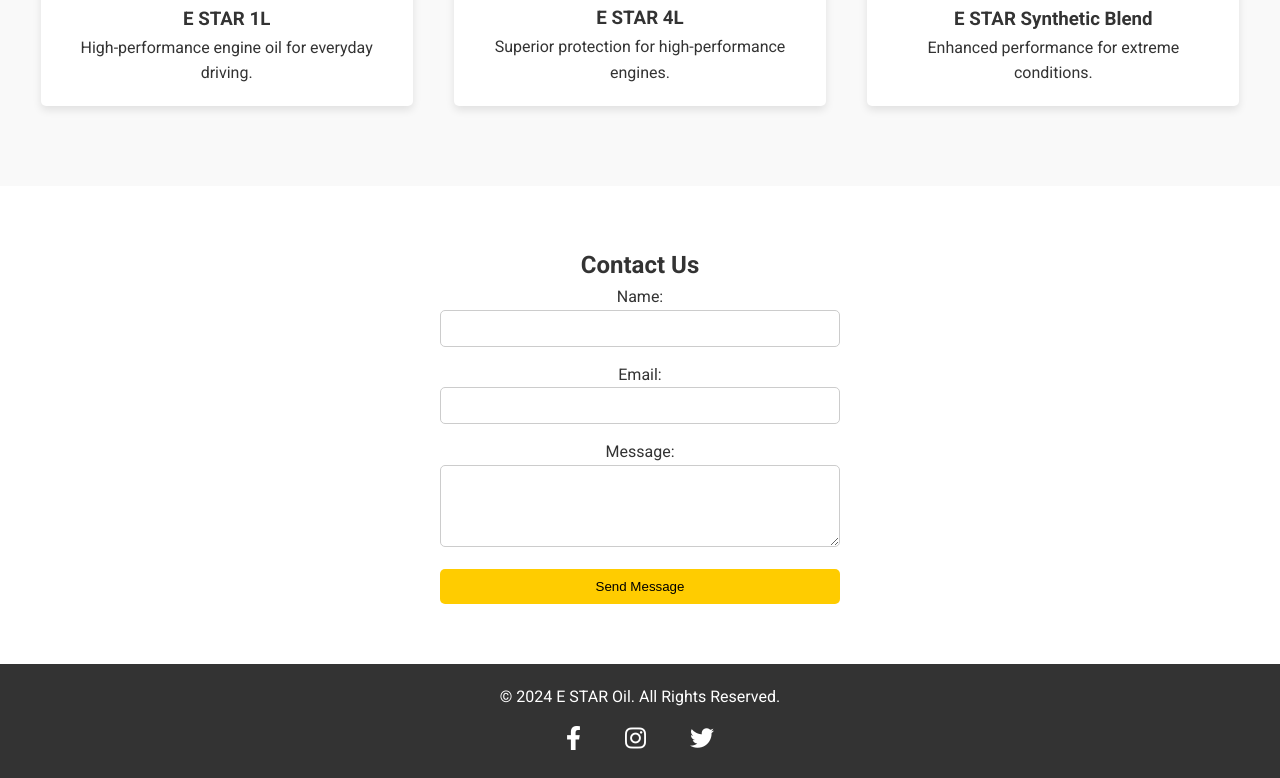
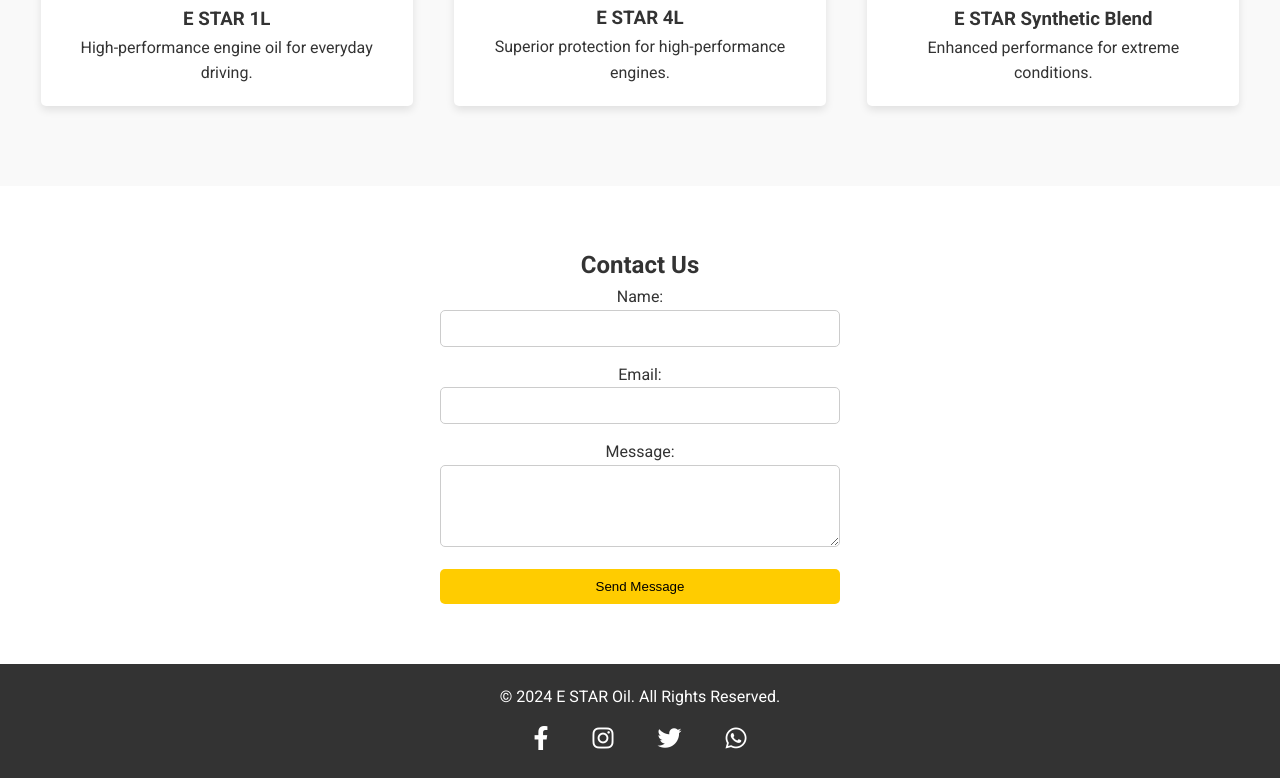
Before and after one commit to Shahzaibanssari6/e-star-oil, a plain HTML site: page index.html in a window 1280 px wide. Shown: the part 1400-2178 px from the top of the page. Drawn offline with Linux system fonts and the light colour scheme.

Commit message:
Update index.html

```diff
--- a/index.html
+++ b/index.html
@@ -332,6 +332,7 @@
             <a href="https://facebook.com/yourpage" target="_blank"><i class="fab fa-facebook-f"></i></a>
             <a href="https://instagram.com/yourpage" target="_blank"><i class="fab fa-instagram"></i></a>
             <a href="https://twitter.com/yourpage" target="_blank"><i class="fab fa-twitter"></i></a>
+              <a href="https://wa.me/923112474278" target="_blank"><i class="fab fa-whatsapp"></i></a>
         </div>
     </footer>
 
```
